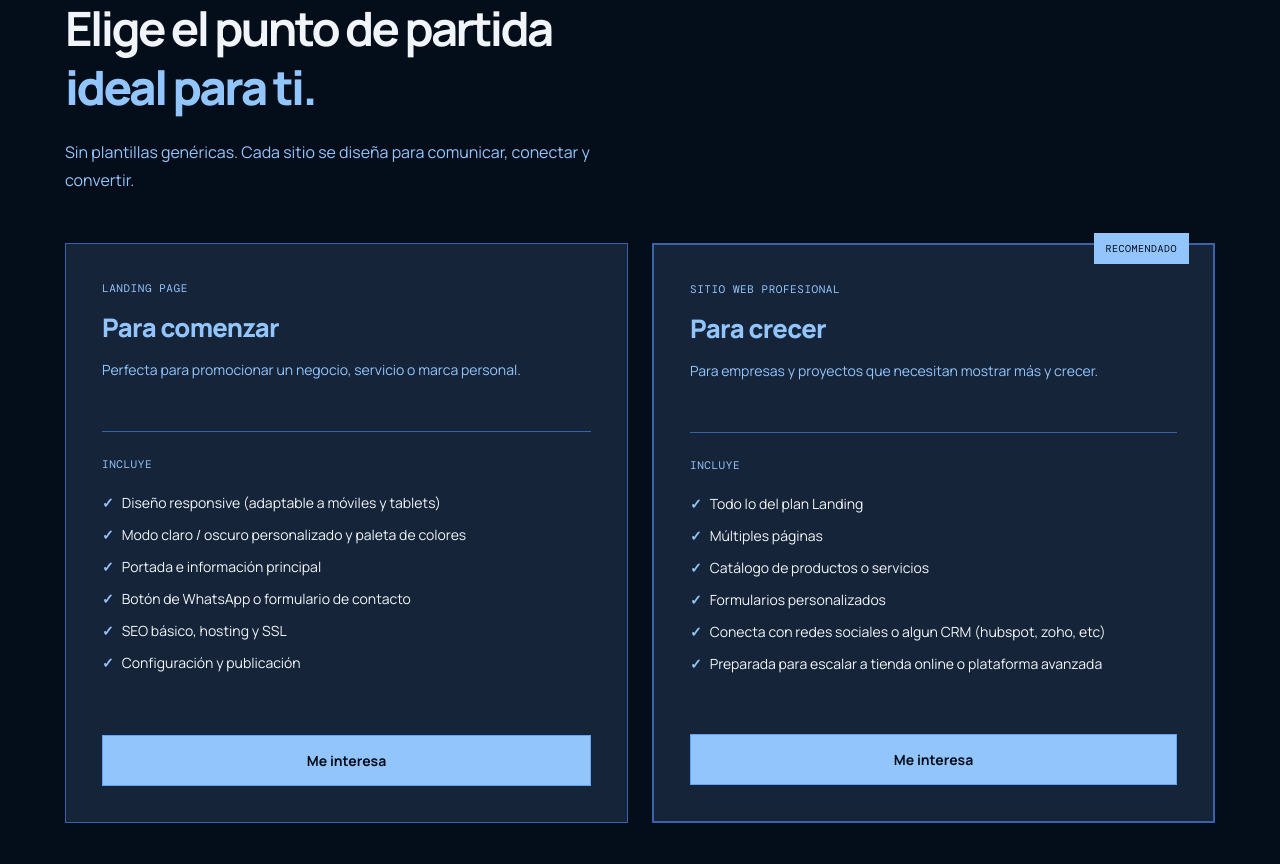
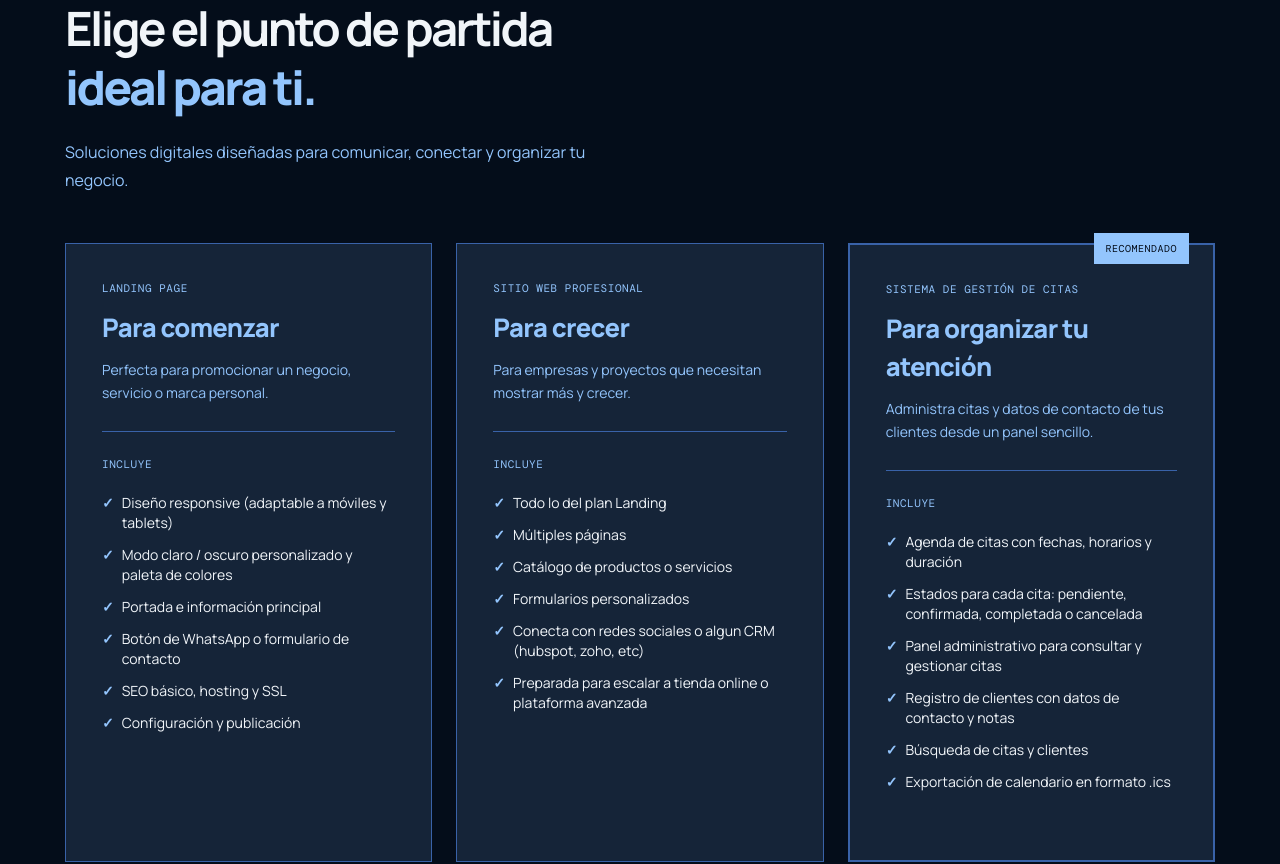
Before and after one commit to oscar-mgh/omgstudio, a Vue app: page / in a window 1280 px wide. Shown: the part 1660-2524 px from the top of the page. Built offline with nearby package versions, Linux system fonts and the light colour scheme.

Commit message:
nuevo plan sistema de citas

```diff
--- a/src/components/PlansSection.vue
+++ b/src/components/PlansSection.vue
@@ -18,7 +18,7 @@ const plans = [
     name: 'Sitio Web Profesional',
     audience: 'Para crecer',
     text: 'Para empresas y proyectos que necesitan mostrar más y crecer.',
-    featured: true,
+    featured: false,
     features: [
       'Todo lo del plan Landing',
       'Múltiples páginas',
@@ -26,6 +26,20 @@ const plans = [
       'Formularios personalizados',
       'Conecta con redes sociales o algun CRM (hubspot, zoho, etc)',
       'Preparada para escalar a tienda online o plataforma avanzada',
+    ],
+  },
+  {
+    name: 'Sistema de gestión de citas',
+    audience: 'Para organizar tu atención',
+    text: 'Administra citas y datos de contacto de tus clientes desde un panel sencillo.',
+    featured: true,
+    features: [
+      'Agenda de citas con fechas, horarios y duración',
+      'Estados para cada cita: pendiente, confirmada, completada o cancelada',
+      'Panel administrativo para consultar y gestionar citas',
+      'Registro de clientes con datos de contacto y notas',
+      'Búsqueda de citas y clientes',
+      'Exportación de calendario en formato .ics',
     ],
   },
 ];
@@ -44,10 +58,10 @@ const plans = [
           Elige el punto de partida <em class="font-sans not-italic font-extrabold text-brand-300">ideal para ti.</em>
         </h2>
         <p class="text-base leading-[1.8] text-brand-300">
-          Sin plantillas genéricas. Cada sitio se diseña para comunicar, conectar y convertir.
+          Soluciones digitales diseñadas para comunicar, conectar y organizar tu negocio.
         </p>
       </div>
-      <div class="mt-12 grid gap-6 lg:grid-cols-2">
+      <div class="mt-12 grid gap-6 lg:grid-cols-3">
         <article
           v-for="plan in plans"
           :key="plan.name"
@@ -71,11 +85,6 @@ const plans = [
               <span class="font-extrabold text-brand-300">✓</span>{{ feature }}
             </li>
           </ul>
-          <a
-            class="mt-auto inline-flex min-h-[51px] items-center justify-center gap-4 border border-brand-400 px-5 text-sm font-bold transition-colors bg-brand-300 text-brand-950 hover:bg-sky-200"
-            href="#contacto">
-            Me interesa
-          </a>
         </article>
       </div>
     </div>
```
